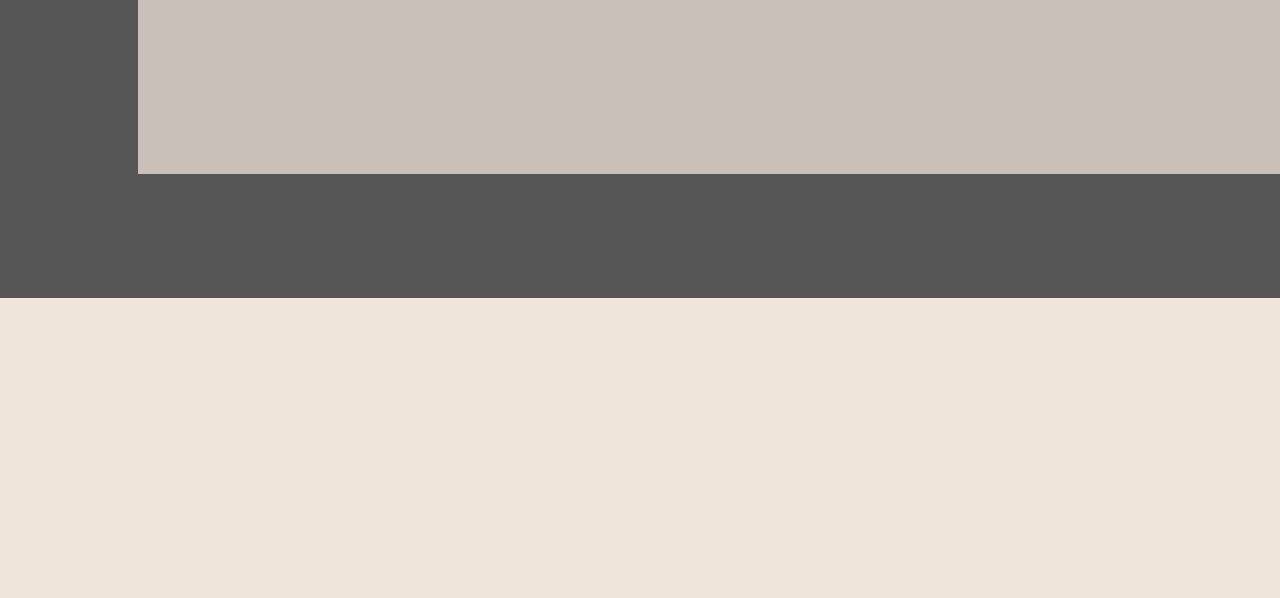
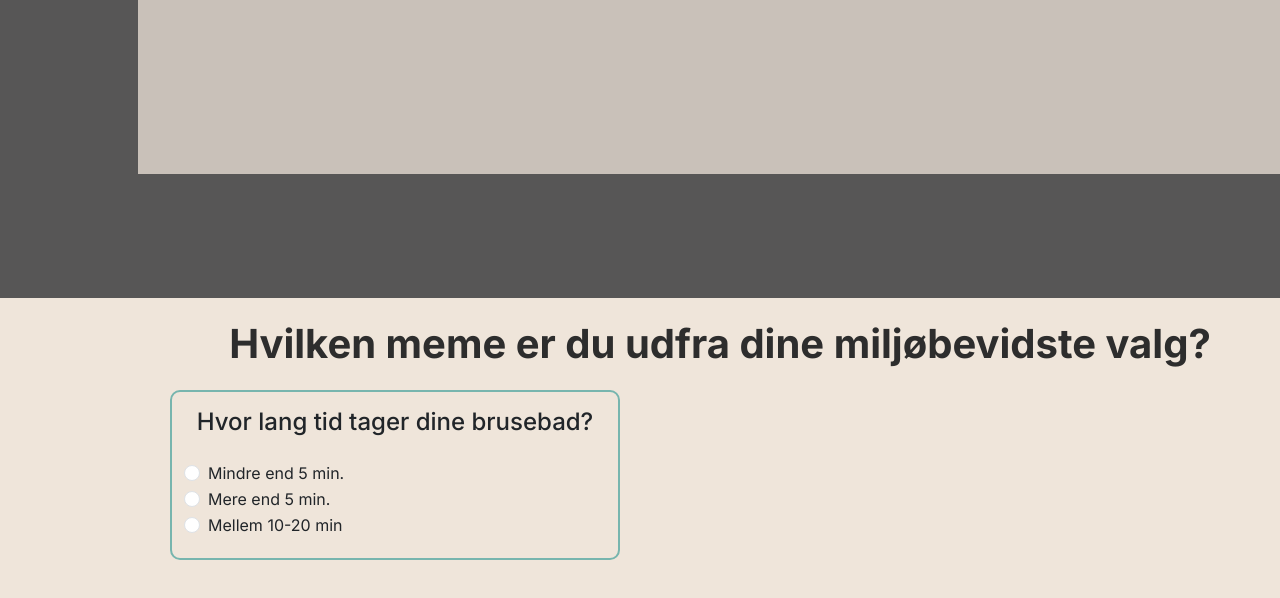
Before and after one commit to nannaglaw/climatereleaf, a website: page index.html in a window 1280 px wide. Shown: the part 2956-3554 px from the top of the page. Drawn offline with nearby package versions, Linux system fonts and the light colour scheme; files that its build step writes are made by us from their sources.

Commit message:
Quiz start & media q

```diff
--- a/css/styles.scss
+++ b/css/styles.scss
@@ -66,7 +66,15 @@ body {
   width: 300px;
 }
 
+.spørgsmål{
+  border-radius: 10px;
+  width: 350px;
+height: 200px;
+  margin-left: 20px;
+}
 
+.quiz-container{
+}
 
 
 
@@ -86,4 +94,10 @@ body {
   height: 300px;
 }
 
+  .spørgsmål{
+    border-radius: 10px;
+    width: 450px;
+    height: 170px;
+  }
+
 }
--- a/index.html
+++ b/index.html
@@ -134,12 +134,33 @@
 
     <div class="str iph bg-creme">
 
-        <div class="quiz-container">
+        <div class="container quiz-container">
+            <p class="text-grå text-center fs-1 page1 pt-3">Hvilken meme er du udfra dine miljøbevidste valg?</p>
+            <div class="row g-4">
+                <div class="spørgsmål border border-2 border-blå ">
+                    <p class="h4 text-center py-3 py-lg-3 ">Hvor lang tid tager dine brusebad?</p>
+                    <div class="form-check">
+                        <input class="form-check-input" type="radio" name="question1" id="mindre" data-value="glad">
+                        <label class="form-check-label" for="mindre">Mindre end 5 min.</label>
+                    </div>
+                    <div class="form-check">
+                        <input class="form-check-input" type="radio" name="question1" id="mere" data-value="oki">
+                        <label class="form-check-label" for="mere">Mere end 5 min.</label>
+                    </div>
+                    <div class="form-check">
+                        <input class="form-check-input" type="radio" name="question1" id="ekstra" data-value="sur">
+                        <label class="form-check-label" for="ekstra">Mellem 10-20 min</label>
+                    </div>
+
+                </div>
+
+
+            </div>
 
 
         </div>
 
-        </div>
+    </div>
 
 </div>
 
```
